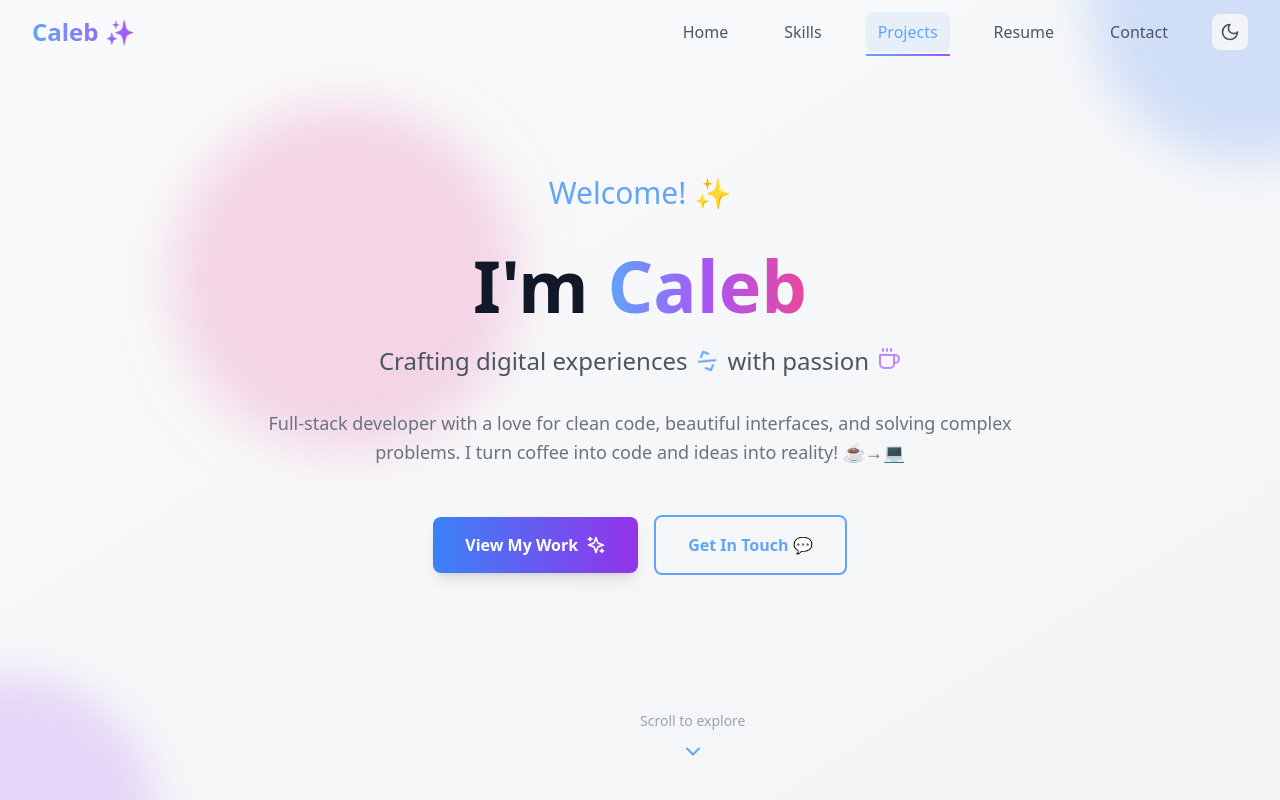
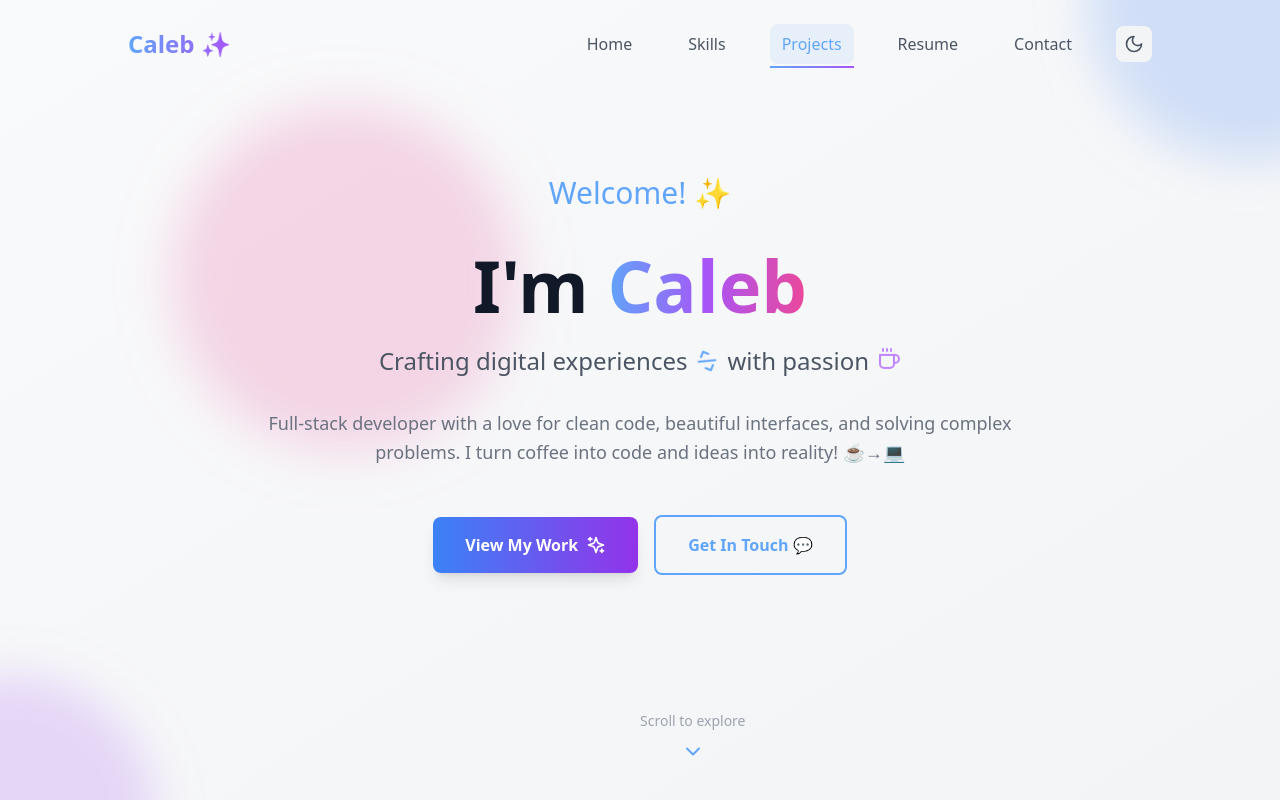
Before and after one commit to calebephrem/portfolio, a React (Vite) app: page / in a window 1280 px wide. Shown: the top 800 px of the page. Built offline with nearby package versions, Linux system fonts and the light colour scheme.

Commit message:
feat: update header shape and position

```diff
--- a/src/components/Header.tsx
+++ b/src/components/Header.tsx
@@ -1,15 +1,15 @@
-import React, { useState, useEffect } from 'react';
 import {
-  Menu,
-  X,
+  Briefcase,
   Code,
-  User,
-  Briefcase,
   FileText,
   Mail,
+  Menu,
+  Moon,
   Sun,
-  Moon,
+  User,
+  X,
 } from 'lucide-react';
+import React, { useEffect, useState } from 'react';
 import { useTheme } from '../contexts/ThemeContext';
 
 interface HeaderProps {
@@ -48,16 +48,16 @@ const Header: React.FC<HeaderProps> = ({ activeSection }) => {
 
   return (
     <header
-      className={`fixed top-0 left-0 right-0 z-50 transition-all duration-300 ${
+      className={`fixed top-3 left-[50%] rounded-full overflow-hidden right-0 translate-x-[-50%] w-[85%] z-50 transition-all duration-300 ${
         isScrolled
-          ? 'bg-white/95 dark:bg-gray-900/95 backdrop-blur-sm shadow-lg border-b border-gray-200/20 dark:border-gray-700/20'
+          ? 'bg-white/95 dark:bg-gray-900/95 backdrop-blur-sm shadow-lg border-b border-gray-100/50 dark:border-gray-700/50'
           : 'bg-transparent'
       }`}
     >
       <div className="max-w-7xl mx-auto px-4 sm:px-6 lg:px-8">
         <div className="flex justify-between items-center h-16">
           <div
-            className="text-2xl font-bold bg-gradient-to-r from-blue-400 to-purple-500 bg-clip-text text-transparent cursor-pointer transform transition-transform hover:scale-105"
+            className="text-2xl font-bold whitespace-nowrap bg-gradient-to-r from-blue-400 to-purple-500 bg-clip-text text-transparent cursor-pointer transform transition-transform hover:scale-105"
             onClick={() => scrollToSection('hero')}
           >
             Caleb ✨
```
